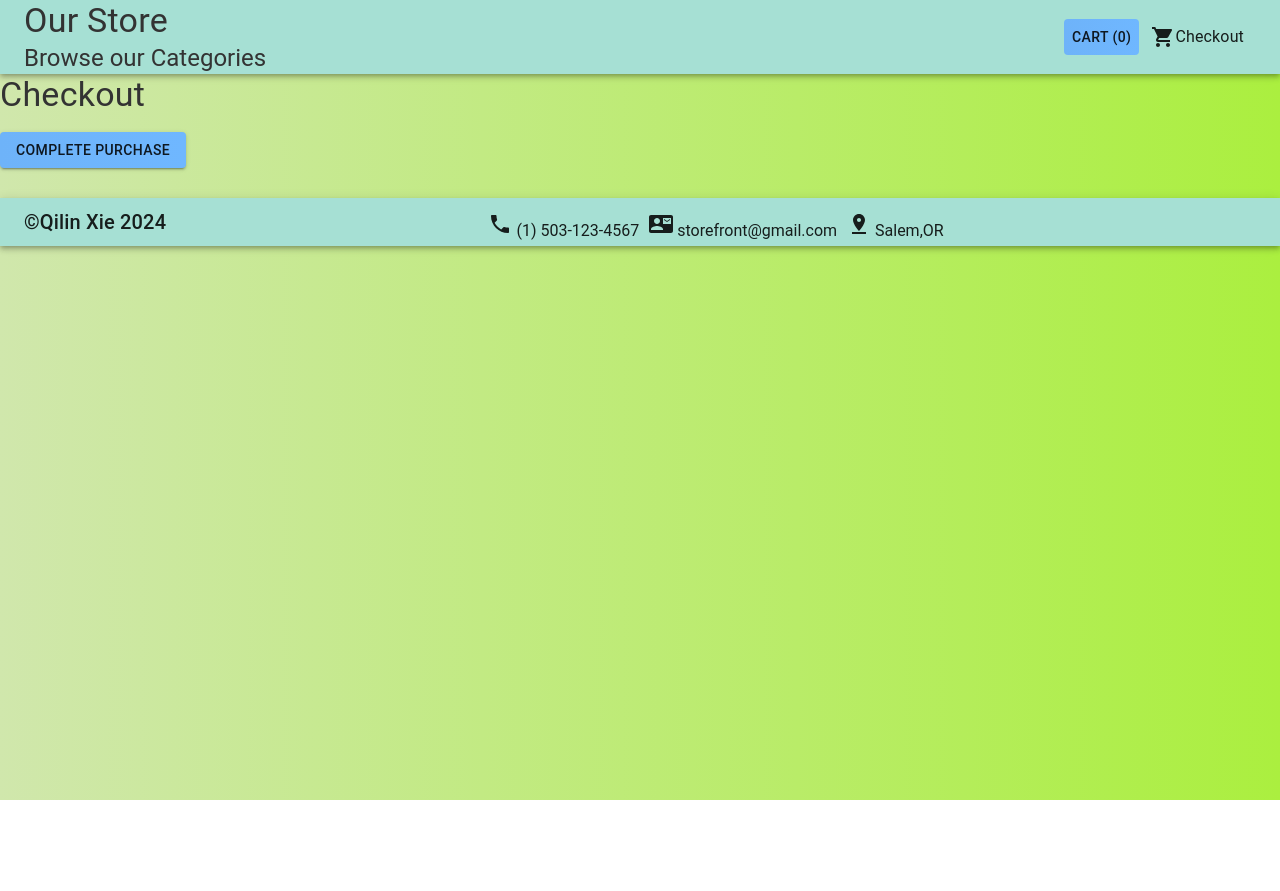
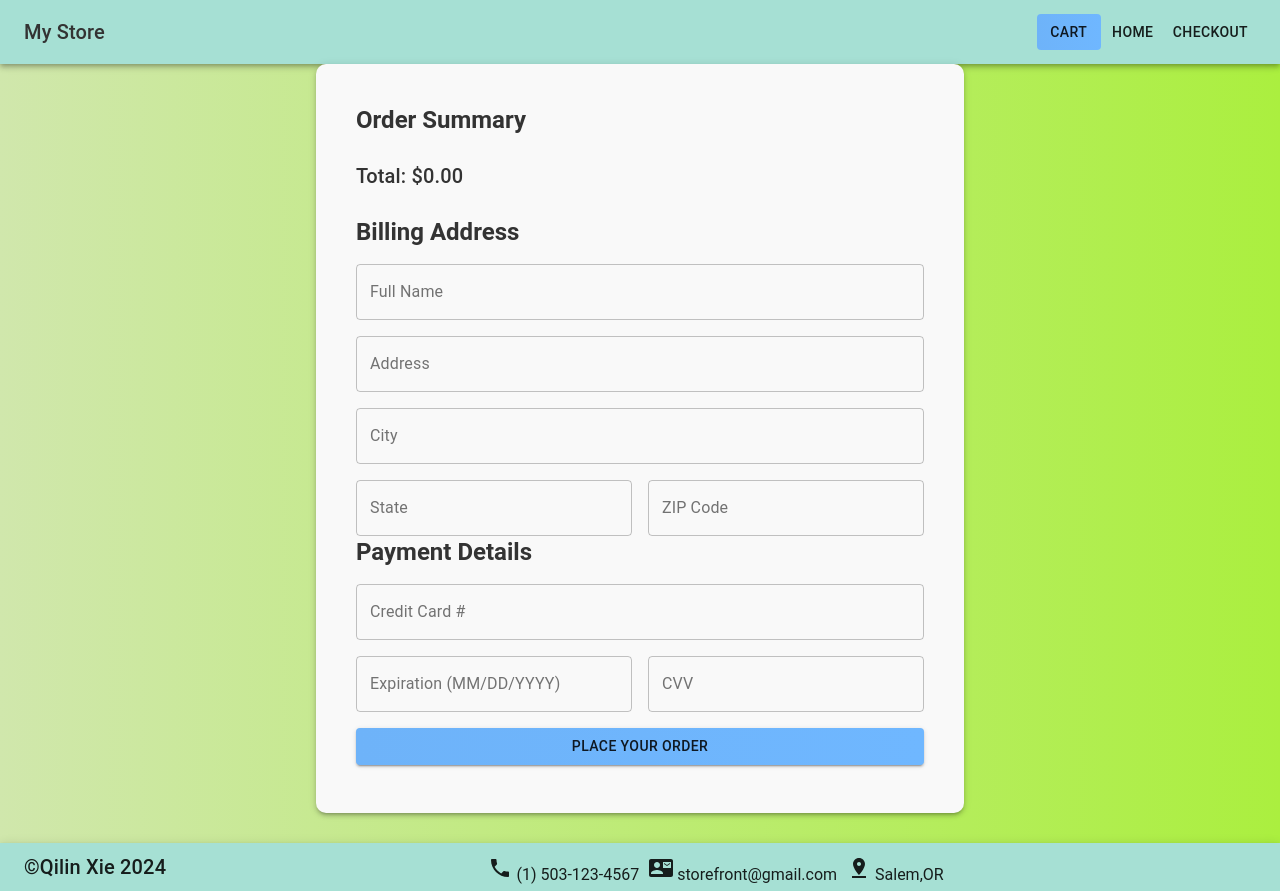
Before and after one commit to QILINXIE02/Store-front, a React (Create React App) app: page /checkout in a window 1280 px wide. Before the commit the page ends 800 px from the top, so only its background shows below. Built offline with nearby package versions, Linux system fonts and the light colour scheme.

Commit message:
modified checkout, app and header.js

```diff
--- a/src/App.js
+++ b/src/App.js
@@ -6,7 +6,7 @@ import Header from './components/Header';
 import Footer from './components/Footer';
 import Cart from './components/Cart';
 import Checkout from './components/Checkout';
-import ProductDetails from './components/ProductDetails'; // Import ProductDetails
+import ProductDetails from './components/ProductDetails';
 import { createTheme } from '@material-ui/core/styles';
 import { ThemeProvider } from '@material-ui/core';
 import { SnackbarProvider } from 'notistack';
@@ -58,7 +58,7 @@ function App() {
                 </>
               } />
               <Route path="/checkout" element={<Checkout />} />
-              <Route path="/product/:productId" element={<ProductDetails />} /> {/* Add ProductDetails route */}
+              <Route path="/product/:productId" element={<ProductDetails />} />
             </Routes>
             <Footer />
           </Router>
--- a/src/components/Checkout.js
+++ b/src/components/Checkout.js
@@ -1,31 +1,83 @@
 import React from 'react';
-import { useDispatch, useSelector } from 'react-redux';
-import { Button, Typography, List, ListItem, ListItemText } from '@material-ui/core';
-import { clearCart } from '../cartActions';
+import { useSelector } from 'react-redux';
+import { TextField, Button, Typography, Card, CardContent, Grid, makeStyles } from '@material-ui/core';
 
-const Checkout = () => {
-  const dispatch = useDispatch();
-  const cartItems = useSelector((state) => state.cart.cartItems);
+const useStyles = makeStyles((theme) => ({
+  root: {
+    maxWidth: 600,
+    margin: 'auto',
+    padding: theme.spacing(3),
+    borderRadius: '10px',
+    backgroundColor: '#f9f9f9',
+    boxShadow: theme.shadows[3],
+  },
+  section: {
+    margin: theme.spacing(3, 0),
+  },
+  title: {
+    marginBottom: theme.spacing(2),
+    fontWeight: 'bold',
+  },
+  button: {
+    marginTop: theme.spacing(2),
+  },
+}));
 
-  const handleCheckout = () => {
-    dispatch(clearCart());
+function Checkout() {
+  const classes = useStyles();
+  const cartItems = useSelector(state => state.cart.cartItems);
+
+  const calculateTotal = () => {
+    return cartItems.reduce((acc, item) => acc + item.price * item.quantity, 0).toFixed(2);
   };
 
   return (
-    <div>
-      <Typography variant="h4">Checkout</Typography>
-      <List>
+    <Card className={classes.root}>
+      <CardContent>
+        <Typography variant="h5" className={classes.title}>Order Summary</Typography>
         {cartItems.map((item) => (
-          <ListItem key={item._id}>
-            <ListItemText primary={item.name} secondary={`Quantity: ${item.quantity}`} />
-          </ListItem>
+          <Typography key={item.id}>{item.name} - ${item.price} x {item.quantity}</Typography>
         ))}
-      </List>
-      <Button variant="contained" color="primary" onClick={handleCheckout}>
-        Complete Purchase
-      </Button>
-    </div>
+        <Typography variant="h6" className={classes.section}>Total: ${calculateTotal()}</Typography>
+
+        <Typography variant="h5" className={classes.title}>Billing Address</Typography>
+        <Grid container spacing={2}>
+          <Grid item xs={12}>
+            <TextField label="Full Name" variant="outlined" fullWidth />
+          </Grid>
+          <Grid item xs={12}>
+            <TextField label="Address" variant="outlined" fullWidth />
+          </Grid>
+          <Grid item xs={12}>
+            <TextField label="City" variant="outlined" fullWidth />
+          </Grid>
+          <Grid item xs={12} sm={6}>
+            <TextField label="State" variant="outlined" fullWidth />
+          </Grid>
+          <Grid item xs={12} sm={6}>
+            <TextField label="ZIP Code" variant="outlined" fullWidth />
+          </Grid>
+        </Grid>
+
+        <Typography variant="h5" className={classes.title}>Payment Details</Typography>
+        <Grid container spacing={2}>
+          <Grid item xs={12}>
+            <TextField label="Credit Card #" variant="outlined" fullWidth />
+          </Grid>
+          <Grid item xs={12} sm={6}>
+            <TextField label="Expiration (MM/DD/YYYY)" variant="outlined" fullWidth />
+          </Grid>
+          <Grid item xs={12} sm={6}>
+            <TextField label="CVV" variant="outlined" fullWidth />
+          </Grid>
+        </Grid>
+
+        <Button variant="contained" color="primary" className={classes.button} fullWidth>
+          PLACE YOUR ORDER
+        </Button>
+      </CardContent>
+    </Card>
   );
-};
+}
 
 export default Checkout;
--- a/src/components/Header.js
+++ b/src/components/Header.js
@@ -1,32 +1,17 @@
 import React from 'react';
-import { AppBar, Toolbar, Typography, Button, IconButton } from '@material-ui/core';
-import { makeStyles } from '@material-ui/core/styles';
-import ShoppingCartIcon from '@material-ui/icons/ShoppingCart';
-import { useSelector } from 'react-redux';
+import { AppBar, Toolbar, Typography, Button } from '@material-ui/core';
 import { Link } from 'react-router-dom';
 
-const useStyles = makeStyles((theme) => ({
-  title: {
-    flexGrow: 1,
-  },
-}));
-
 function Header({ show }) {
-  const classes = useStyles();
-  const cartItemCount = useSelector((state) => state.cart.cartItems.length);
-
   return (
     <AppBar position="static">
       <Toolbar>
-        <Typography variant="h4" className={classes.title}>
-          Our Store <Typography variant="h5"> Browse our Categories </Typography>
+        <Typography variant="h6" style={{ flexGrow: 1 }}>
+          My Store
         </Typography>
-        <Button color="inherit" onClick={show}>
-          Cart ({cartItemCount})
-        </Button>
-        <IconButton color="inherit" component={Link} to="/checkout">
-          <ShoppingCartIcon /><Typography>Checkout</Typography>
-        </IconButton>
+        <Button color="inherit" onClick={show}>Cart</Button>
+        <Button color="inherit" component={Link} to="/">Home</Button>
+        <Button color="inherit" component={Link} to="/checkout">Checkout</Button>
       </Toolbar>
     </AppBar>
   );
```
Also changed, not shown: img/phase4-checkout.png, 1 other file (tests, documents, lock files or other folders).
